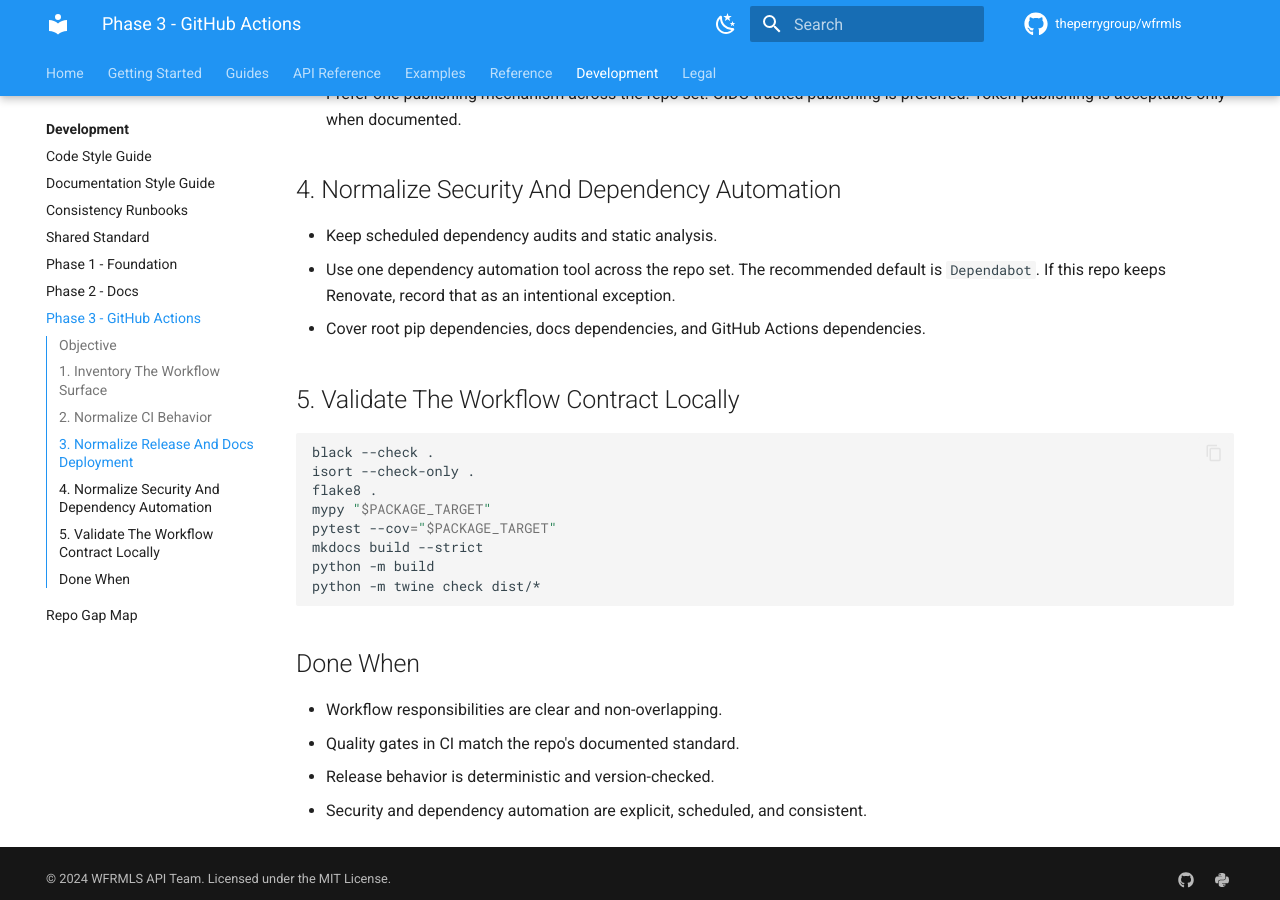
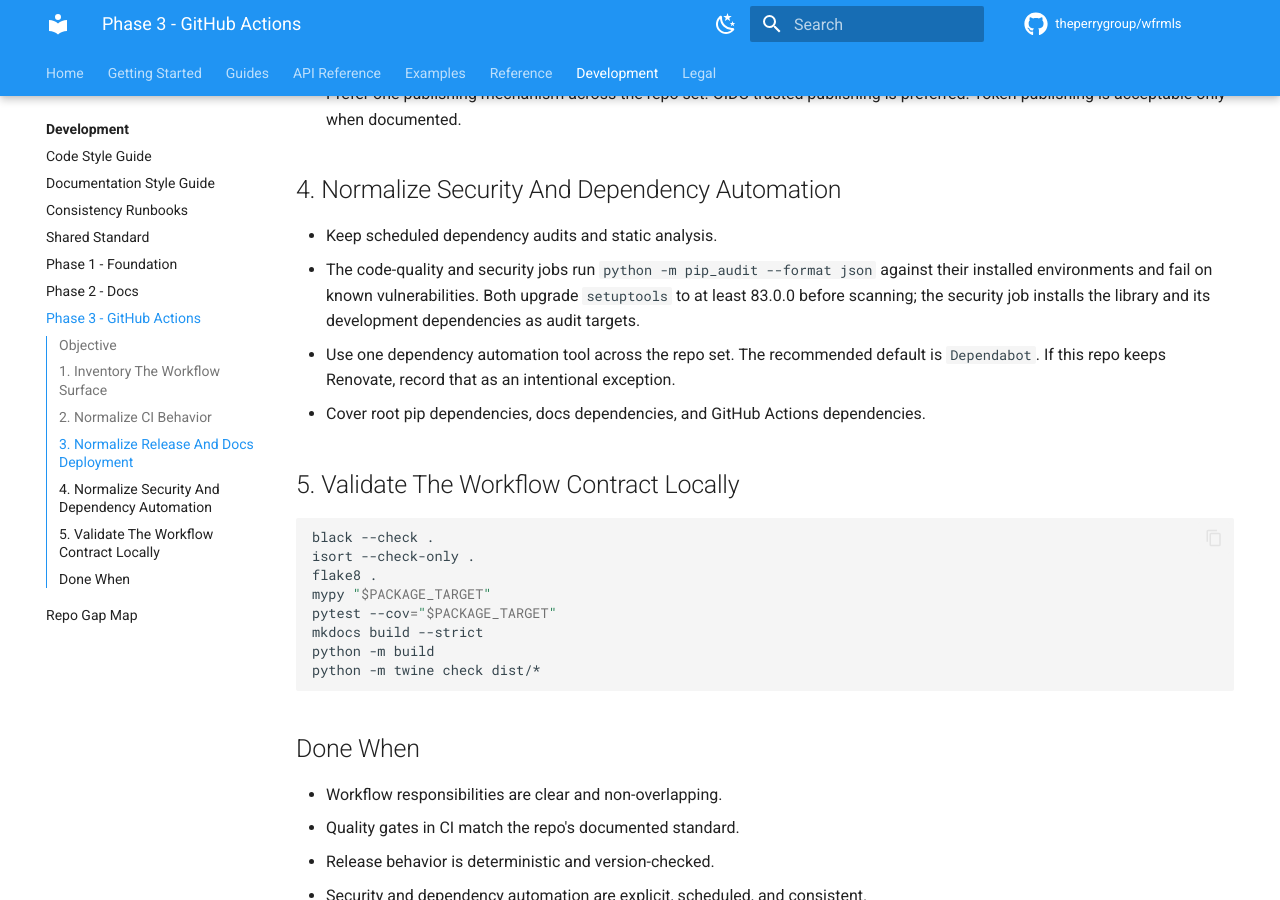
Before and after one commit to theperrygroup/wfrmls, an MkDocs documentation site: the page built from docs/development/consistency/phase-3-github-actions.md, in a window 1280 px wide and 900 px high, scrolled down 974 px. Built offline with MkDocs 1.6.1 and Material for MkDocs 9.7.7, drawn with Linux system fonts in a browser that asks for light colours; comment, search, counter and statistics services are not loaded; the version menu is left out.

Commit message:
ci: audit installed dependencies with supported PyPA tooling

```diff
--- a/docs/development/consistency/phase-3-github-actions.md
+++ b/docs/development/consistency/phase-3-github-actions.md
@@ -43,6 +43,10 @@ workflow has a clear purpose.
 ## 4. Normalize Security And Dependency Automation
 
 - Keep scheduled dependency audits and static analysis.
+- The code-quality and security jobs run `python -m pip_audit --format json`
+  against their installed environments and fail on known vulnerabilities.
+  Both upgrade `setuptools` to at least 83.0.0 before scanning; the security
+  job installs the library and its development dependencies as audit targets.
 - Use one dependency automation tool across the repo set. The recommended
   default is `Dependabot`. If this repo keeps Renovate, record that as an
   intentional exception.
```
Also changed, not shown: 1 other file.
